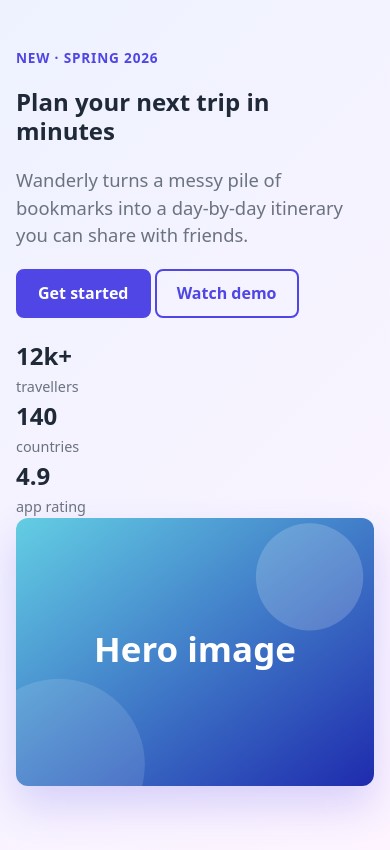
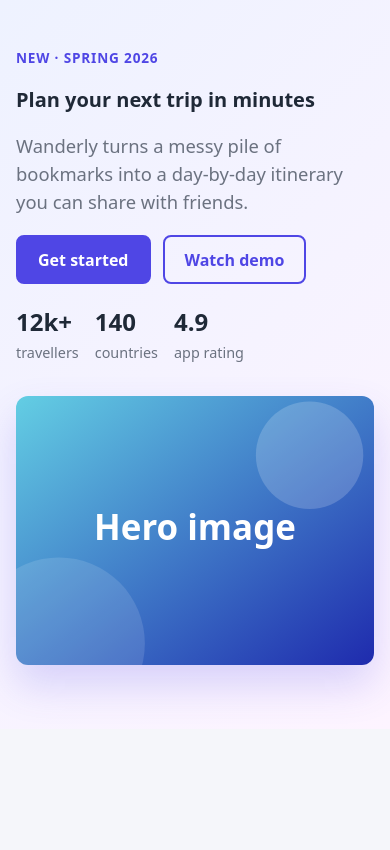
Before and after one commit to Aysha-AlAbri/-Practice-10.1-Responsiveness-exercises, a plain HTML site: page practice/03-hero/index.html in a window 390 px wide. Drawn offline with Linux system fonts and the light colour scheme.

Commit message:
Complete practice\03-hero

```diff
--- a/practice/03-hero/styles.css
+++ b/practice/03-hero/styles.css
@@ -78,3 +78,45 @@ img { display: block; max-width: 100%; height: auto; }
 .hero-img { border-radius: var(--radius); box-shadow: 0 20px 40px rgba(79, 70, 229, 0.2); }
 
 /* ===== YOUR CODE — layout + responsiveness ===== */
+.hero-inner {
+  display: grid;
+  grid-template-columns: 1fr 1fr;
+  gap: 2rem;
+
+}
+
+.hero h1 {
+  font-size: 50px;
+}
+
+.hero-stats {
+  display: flex;
+  gap: 1rem;
+}
+
+.hero-actions {
+  display: flex;
+  flex-wrap: wrap;
+  gap: 0.75rem;
+}
+
+@media (max-width: 900px) {
+  .hero-inner {
+    grid-template-columns: 1fr;
+    justify-content: center;
+    justify-items: start;
+  }
+
+  .hero-img {
+    max-width: 100%;
+
+
+  }
+}
+
+@media(max-width:500px) {
+  .hero h1 {
+    font-size: 20px;
+  }
+
+}
```
